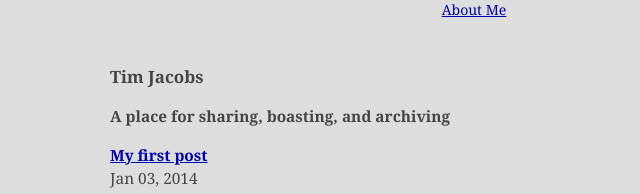
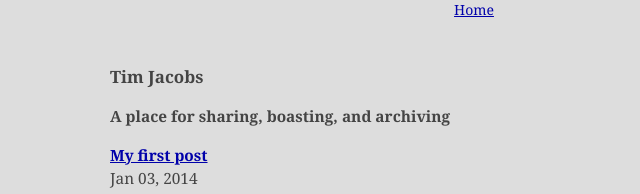
Before and after one commit to tjacobs2/tjacobs2.github.io, a Jekyll site: the page built from index.html, in a window 1280 px wide. Shown: the top 194 px of the page, without its empty margins (166-806 px from the left). Built offline with Jekyll 4.4.1, drawn with Linux system fonts in a browser that asks for light colours; Markdown is read by kramdown in place of the engine named in the settings.

Commit message:
try other format

```diff
--- a/_layouts/default.html
+++ b/_layouts/default.html
@@ -13,7 +13,9 @@
 
     <body>
         <div id="header">
-            <a href="about/about.md">About Me</a>
+            {% for page in site.pages  %}
+                <a href="{{page.url}}">{{ page.title }}</a>
+            {% endfor %}
         </div>
         <div class="site">
 
```
Also changed, not shown: about.html (renamed from about/index.md).
